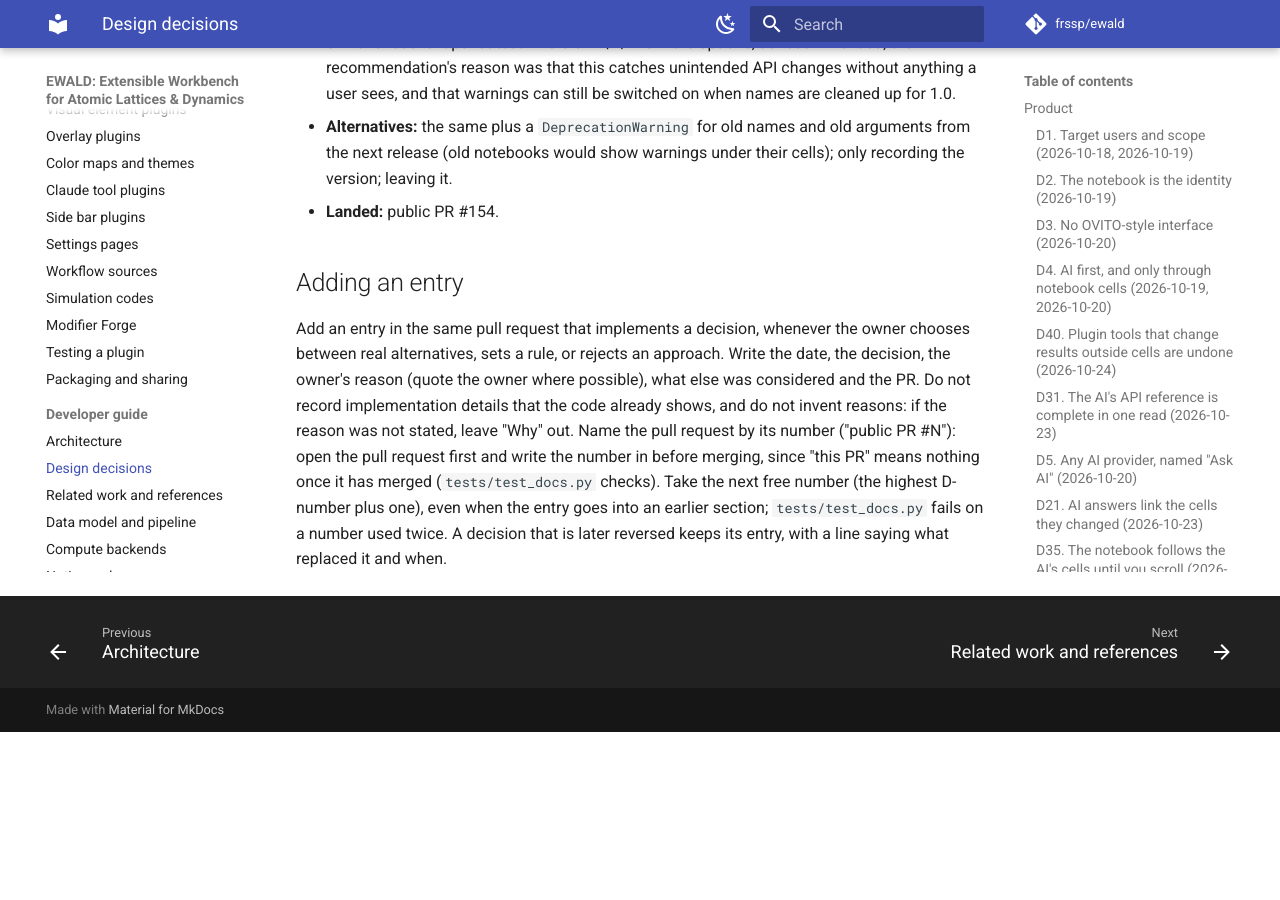
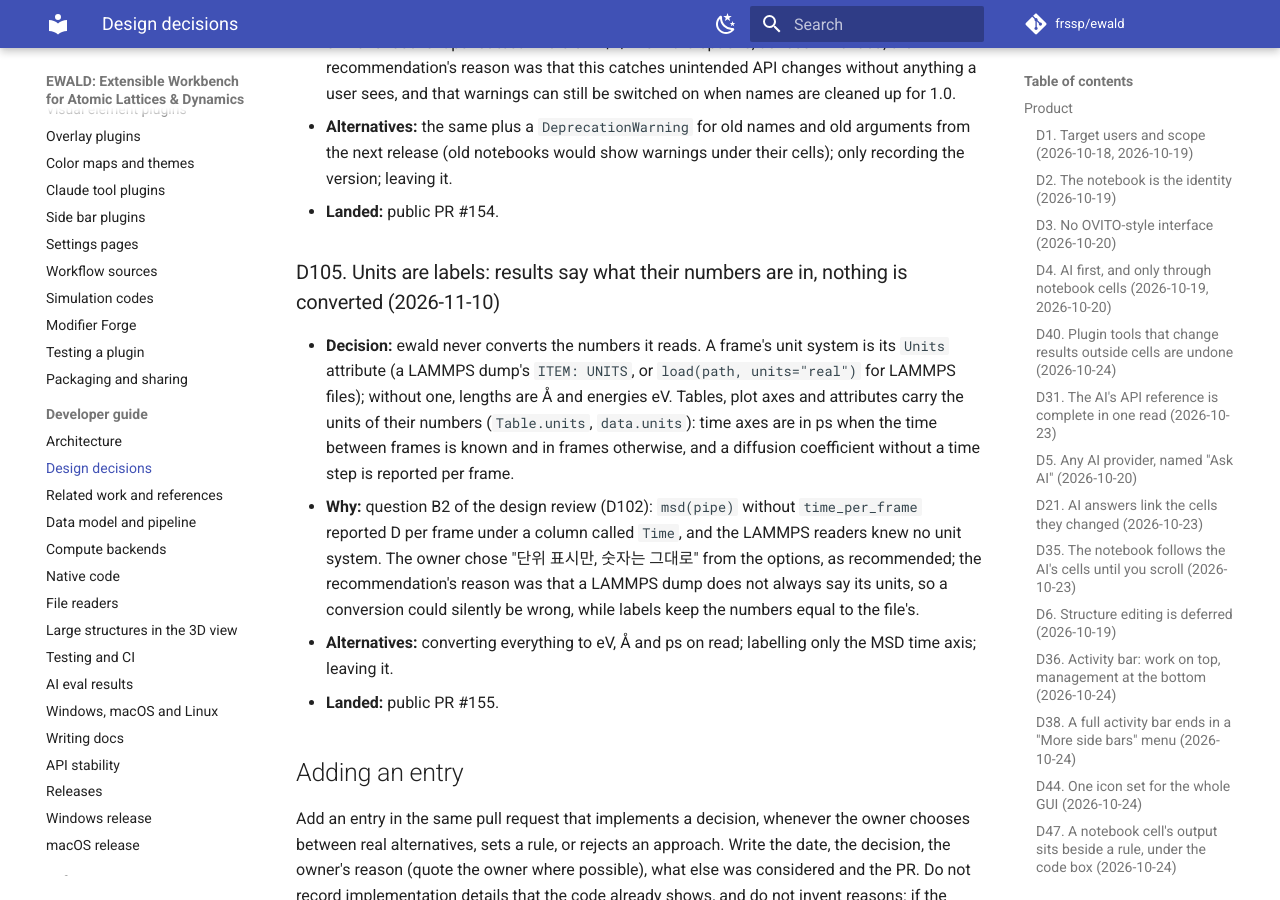
Before and after one commit to frssp/ewald, an MkDocs documentation site: the page built from docs/developer/decisions.md, in a window 1280 px wide and 900 px high, scrolled down 39478 px. Built offline with MkDocs 1.6.1 and Material for MkDocs 9.7.7, drawn with Linux system fonts in a browser that asks for light colours; comment, search, counter and statistics services are not loaded; before the commit the page ends 40210 px from its top, so only the background shows below that.

Commit message:
Record D105 for public PR #155
Co-Authored-By: Claude Opus 5.5 <noreply@anthropic.com>

```diff
--- a/docs/developer/decisions.md
+++ b/docs/developer/decisions.md
@@ -1390,6 +1390,23 @@ Pull request numbers up to #242 refer to the pre-publication repository, which i
   version; leaving it.
 - **Landed:** public PR #154.
 
+### D105. Units are labels: results say what their numbers are in, nothing is converted (2026-11-10)
+
+- **Decision:** ewald never converts the numbers it reads. A frame's unit system is its `Units`
+  attribute (a LAMMPS dump's `ITEM: UNITS`, or `load(path, units="real")` for LAMMPS files);
+  without one, lengths are Å and energies eV. Tables, plot axes and attributes carry the units
+  of their numbers (`Table.units`, `data.units`): time axes are in ps when the time between
+  frames is known and in frames otherwise, and a diffusion coefficient without a time step is
+  reported per frame.
+- **Why:** question B2 of the design review (D102): `msd(pipe)` without `time_per_frame`
+  reported D per frame under a column called `Time`, and the LAMMPS readers knew no unit
+  system. The owner chose "단위 표시만, 숫자는 그대로" from the options, as recommended; the
+  recommendation's reason was that a LAMMPS dump does not always say its units, so a conversion
+  could silently be wrong, while labels keep the numbers equal to the file's.
+- **Alternatives:** converting everything to eV, Å and ps on read; labelling only the MSD time
+  axis; leaving it.
+- **Landed:** public PR #155.
+
 ## Adding an entry
 
 Add an entry in the same pull request that implements a decision, whenever the owner chooses
```
Also changed, not shown: CHANGELOG.md (+2 -2 lines).
